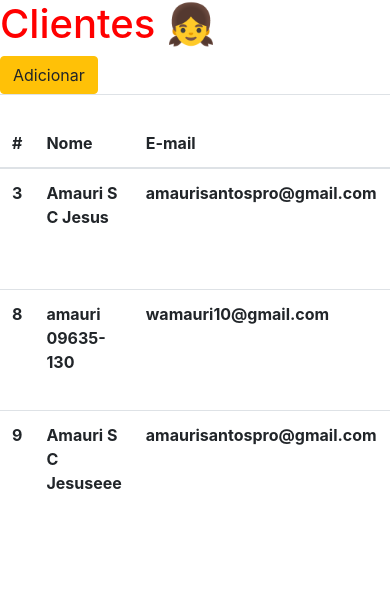
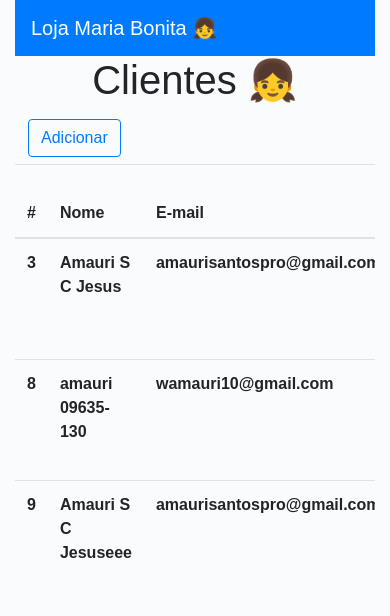
Before and after one commit to wamauri/cadastro-clientes, a Django app: page / in a window 390 px wide. Shown: the top 616 px of the page. Run offline with Django 3.2, Linux system fonts and the light colour scheme; data comes from the database, SQL or seed files in the repository; lists and menus that the app fills with data are empty; some libraries are stand-ins or nearby versions.

Commit message:
Reorganizanção e arquivos

```diff
--- a/cadastro/templates/cliente_form.html
+++ b/cadastro/templates/add_cliente.html
@@ -3,11 +3,13 @@
 {% block content %}
     <h1>Cliente</h1>
     <form method="POST">
+        <div class="form-group">
         {% csrf_token %}
         {% bootstrap_form form %}
             {% buttons %}
-                <button type="submit" class="btn btn-primary">Salvar</button>
-                    <a class="btn btn-warning" href="{% url 'index' %}">Cancelar</a>
+                <button type="submit" class="btn btn-outline-primary">Salvar</button>
+                    <a class="btn btn-outline-dark" href="{% url 'index' %}">Cancelar</a>
             {% endbuttons %}
+        </div>
     </form>
 {% endblock %}
--- a/cadastro/templates/base.html
+++ b/cadastro/templates/base.html
@@ -1,21 +1,25 @@
-{% load bootstrap4 %}
+
 {% load static %}
 <!DOCTYPE html>
 <html lang="pt-br">
 <head>
     <meta charset="UTF-8">
     <meta name="viewport" content="width=device-width, initial-scale=1.0, shrink-to-fit=no">
+    <script src="https://code.jquery.com/jquery-3.5.1.min.js" integrity="sha256-9/aliU8dGd2tb6OSsuzixeV4y/faTqgFtohetphbbj0=" crossorigin="anonymous"></script>
     <link rel="stylesheet" href="https://stackpath.bootstrapcdn.com/bootstrap/4.1.3/css/bootstrap.min.css" integrity="sha384-MCw98/SFnGE8fJT3GXwEOngsV7Zt27NXFoaoApmYm81iuXoPkFOJwJ8ERdknLPMO" crossorigin="anonymous">
-    <script src="https://code.jquery.com/jquery-3.5.1.min.js" integrity="sha256-9/aliU8dGd2tb6OSsuzixeV4y/faTqgFtohetphbbj0=" crossorigin="anonymous"></script>
     <link rel="stylesheet" href="{% static 'css/styles.css' %}">
-    {% bootstrap_css %}
+
     <title>Maria Bonita &#x1F467</title>
 </head>
 <body>
-    <div class="table-responsive-sm">
-        {% block content %}{% endblock %}
+    <div class="container">
+        <nav class="navbar navbar-expend-lg navbar-dark bg-primary">
+            <a class="navbar-brand" href="{% url 'index' %}">Loja Maria Bonita &#x1F467</a>
+        </nav>
+        <div class="table-responsive-sm">
+            {% block content %}{% endblock %}
+        </div>
     </div>
-        {% bootstrap_javascript jquery='full'%}
     <script src="{% static 'js/cep.js' %}"></script>
 </body>
 </html>
--- a/cadastro/templates/clientes_del.html
+++ b/cadastro/templates/del_cliente.html
@@ -5,8 +5,8 @@
         {% csrf_token %}
         <p>Você tem certeza que deseja deletar o(a) cliente '{{ object }}'?</p>
         {% buttons %}
-            <button type="submit" class="btn btn-danger">Confirmar</button>
-            <a class="btn btn-warning" href="{% url 'index' %}">Cancelar</a>
+            <button type="submit" class="btn btn-outline-danger">Confirmar</button>
+            <a class="btn btn-outline-dark" href="{% url 'index' %}">Cancelar</a>
         {% endbuttons %}
     </form>
 {% endblock %}
--- a/cadastro/templates/index.html
+++ b/cadastro/templates/index.html
@@ -1,7 +1,6 @@
 {% extends 'base.html' %}
-{% load humanize %}
 {% block content %}
-    <div class="table-responsive-sm">
+    <div class="table-responsive-xl">
         <h1>Clientes &#x1F467</h1>
         <table class="table">
             <thead>
@@ -19,8 +18,8 @@
                 <th scope="col">Ponto de Referência</th>
             </thead>
             <body>
-                <div>
-                    <a class="btn btn-warning" href="{% url 'adicionar_cliente' %}">Adicionar</a>
+                <div class="btn">
+                    <a class="btn btn-outline-primary" href="{% url 'adicionar_cliente' %}">Adicionar</a>
                 </div>
                 {% for cliente in clientes %}
                     <tr>
@@ -37,8 +36,8 @@
                         <th>{{ cliente.estado }}</th>
                         <th>{{ cliente.ponto_referencia }}</th>
                         <th>
-                            <a class="btn btn-warning" href="{% url 'atualizar_cliente' cliente.pk %}">Editar</a>
-                            <a class="btn btn-danger" href="{% url 'deletar_cliente' cliente.pk %}">Deletar</a>
+                            <a class="btn btn-outline-info" href="{% url 'atualizar_cliente' cliente.pk %}">Editar</a>
+                            <a class="btn btn-outline-danger" href="{% url 'deletar_cliente' cliente.pk %}">Deletar</a>
                         </th>
                     </tr>
                 {% endfor %}
--- a/cadastro/templates/static/css/styles.css
+++ b/cadastro/templates/static/css/styles.css
@@ -1,3 +1,8 @@
+ body {
+    font-family: sans-serif;
+    background-color: #FAFBFC;
+}
+
 h1 {
-    color: red;
+    text-align: center;
 }
```
Also changed, not shown: cadastro/templates/cadastro.html (deleted, +0 -23 lines), cadastro/templates/cadastroapi.html (deleted, +0 -10 lines).
